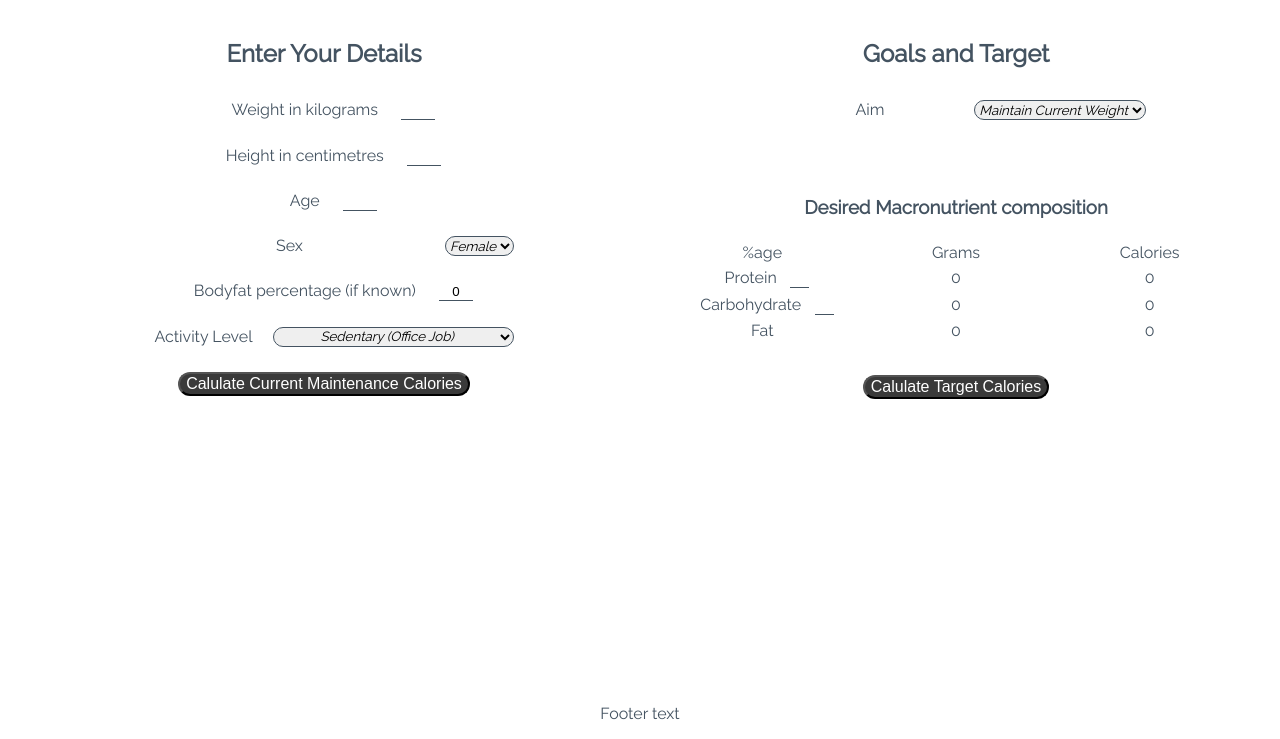
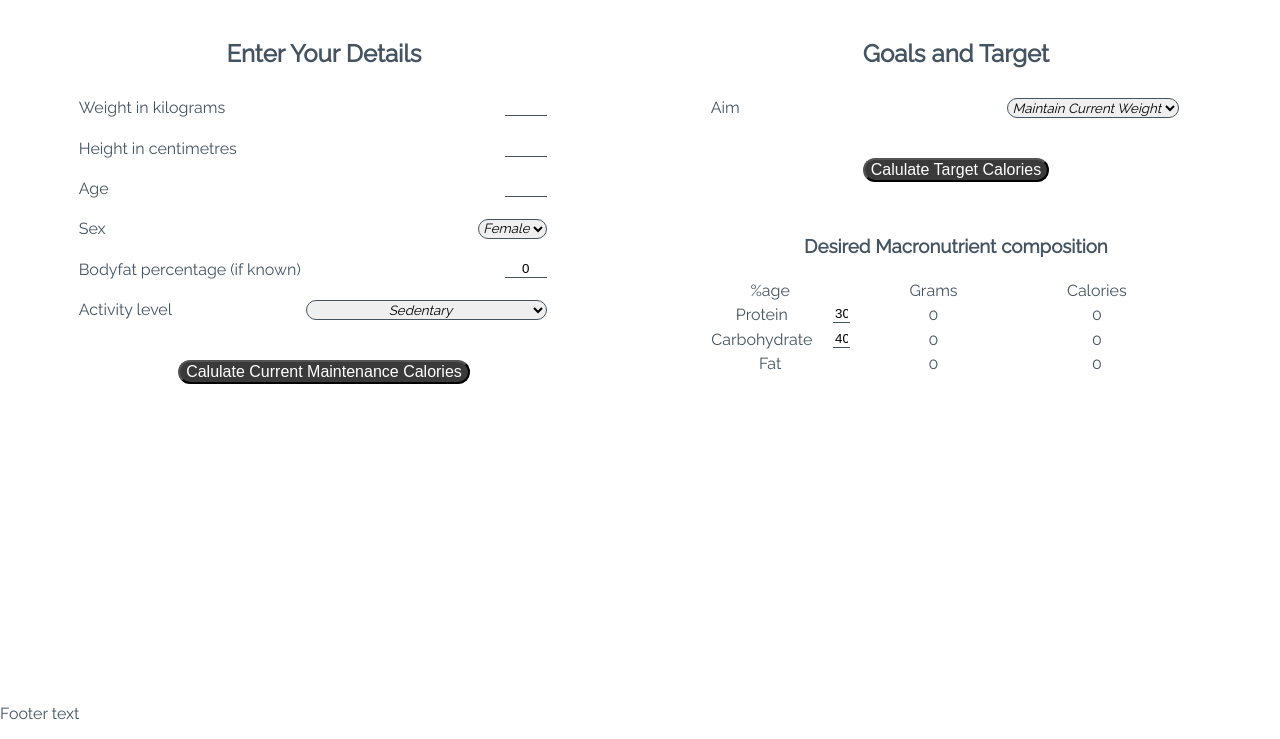
Before and after one commit to Code-Institute-Submissions/calorie-calculator-1, a plain HTML site: page index.html in a window 1280 px wide. Shown: the part 61-800 px from the top of the page. Drawn offline with Linux system fonts and the light colour scheme.

Commit message:
Format two columns

```diff
--- a/assets/css/style.css
+++ b/assets/css/style.css
@@ -1,12 +1,16 @@
 .header {
     width: 100%;
+}
+
+h1, h2, h3 {
+    text-align: center;
 }
 
 body {
     background-color: white;
     font-family: "Raleway", sans-serif;
     color: #445361;
-    text-align: center;
+    text-align: left;
 }
 
 select {
@@ -18,12 +22,14 @@ select {
 
 .child {
     float: left;
-    width: 50%;
+    width: 42%;
+    margin-left: 4%;
+    margin-right: 4%;
 }
 
 .goals-and-measurements {
     margin: 2%;
-    width: 60%;
+    width: 90%;
     display: inline-block;
     height: 8%;
 }
@@ -32,6 +38,7 @@ select {
     outline: 0;
     border-color: #445361;
     text-align: center;
+    float: right;
 }
 
 input{
@@ -42,6 +49,7 @@ input{
 button {
     border-radius:25px;
     margin: auto;
+    float: center;
     text-align:center;
     font-size:100%;
     background-color: #3a3a3a;
@@ -55,7 +63,7 @@ button:hover {
 }
 
 .goals-and-measurements select {
-    float: right;
+    float: center;
 }
 
 input::-webkit-inner-spin-button {
@@ -64,7 +72,7 @@ input::-webkit-inner-spin-button {
 }
 
 label {
-    margin: 5%;
+    margin: 2%;
 }
 
 #desired {
@@ -74,6 +82,7 @@ label {
 .macro span {
     width: 30%;
     display: inline-block;
+    text-align: center;
     margin-top: 1%;
 }
 
@@ -83,7 +92,7 @@ label {
     color: goldenrod;
 }
 
-.target-calories {
+.calories {
     margin-top: 5.5%;
 }
 
--- a/index.html
+++ b/index.html
@@ -42,16 +42,16 @@
                 <input name="bodyfat" type="number" value="0" max="100" required>
             </div>
             <div class="goals-and-measurements">
-                <label for="activity">Activity Level</label>
+                <label for="activity">Activity level</label>
                 <select name="activity" required>
-                    <option value="sedentary">Sedentary (Office Job)</option>
+                    <option value="sedentary">Sedentary</option>
                     <option value="light" >Light Exercise (1-2 days/week)</option>
                     <option value="moderate">Moderate Exercise (3-5 days/week)</option>
                     <option value="heavy">Heavy Exercise (6-7 days/week)</option>
                     <option value="athlete">Athlete (2x per day)</option>
                 </select>
             </div>
-            <div class="goals-and-measurements">
+            <div class="calories">
                 <button>Calulate Current Maintenance Calories</button>
             </div>
             <p id="current-cals"><span id="tdee"></span></p>
@@ -70,6 +70,10 @@
                     <option value="rapid">Rapid Weight Gain</option>
                 </select>
             </div>
+            <div class="calories">
+                <button>Calulate Target Calories</button>
+            </div>
+            <div id="target-cals"><span id="target"></span></div>
             <div id="warning"></div>
             <h3 id="desired">Desired Macronutrient composition</h3>
             <div class="macro">
@@ -80,7 +84,7 @@
             <div class="macro">
                 <span>
                     <label for="protein">Protein</label>
-                        <input id="protein" type="number" required>
+                    <input id="protein" type="number" value="30"required>
                 </span>
                 <span id="protein-grams">0</span>
                 <span id="protein-calories">0</span>
@@ -88,7 +92,7 @@
             <div  class="macro">
                 <span>
                     <label for="carbohydrate">Carbohydrate</label>
-                        <input id="carbohydrate" type="number" required>
+                    <input id="carbohydrate" type="number" value="40" required>
                 </span>
                <span id="carbohydrate-grams">0</span>
                 <span id="carbohydrate-calories">0</span>
@@ -100,12 +104,7 @@
                 <span id="fat-grams">0</span>
                 <span id="fat-calories">0</span>
             </div>
-                <div class="target-calories">
-                    <button>Calulate Target Calories</button>
-                </div>
-                <div id="target-cals"><span id="target"></span></div>
         </section>
-
     </div>
     <footer>
         <p>Footer text</p>
```
Lines whose indentation alone changed are shown as unchanged.
